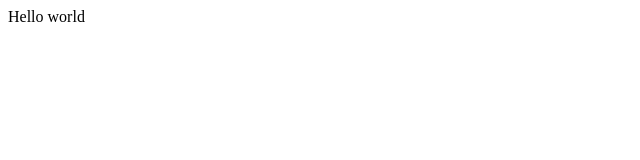
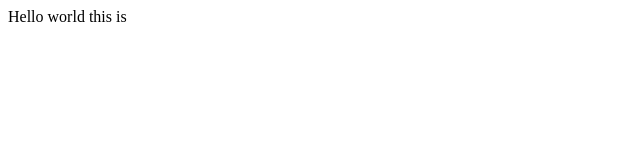
Before and after one commit to JustinLGates/summer2020-day1, a plain HTML site: page index.html in a window 1280 px wide. Shown: the full height of the page, 0-640 px from the left. Drawn offline with Linux system fonts and the light colour scheme.

Commit message:
added words

```diff
--- a/index.html
+++ b/index.html
@@ -6,6 +6,6 @@
     <title>Document</title>
   </head>
   <body>
-    Hello world
+    Hello world this is
   </body>
 </html>
```
